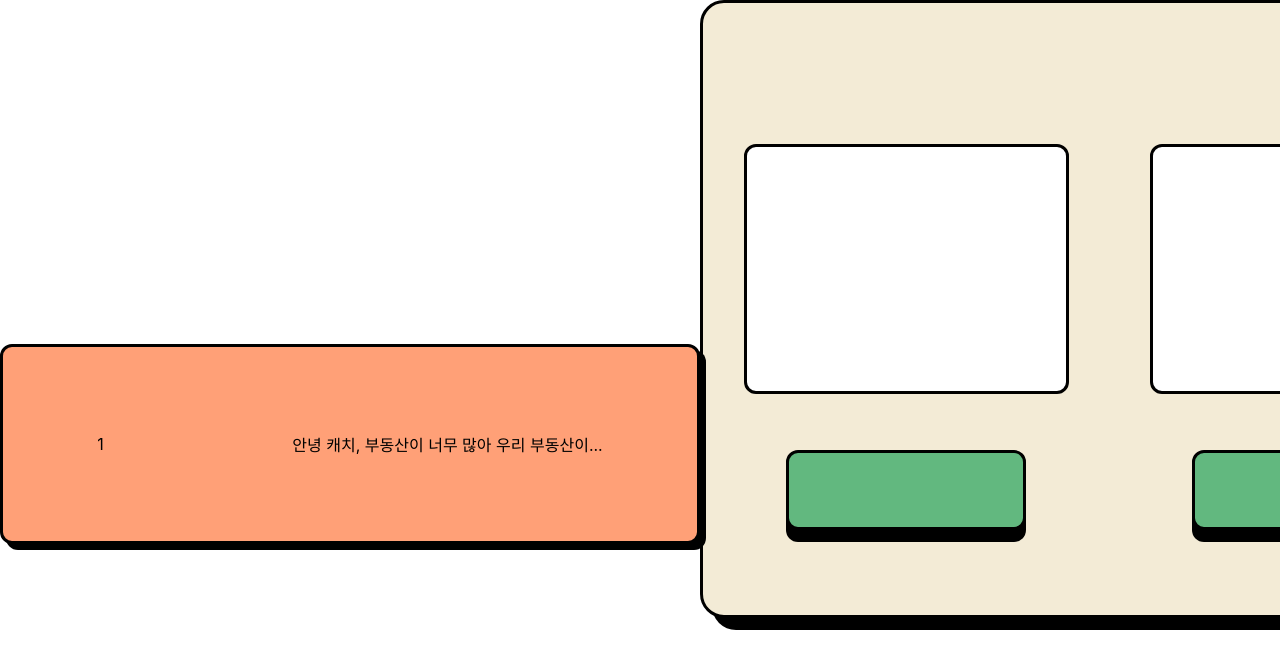
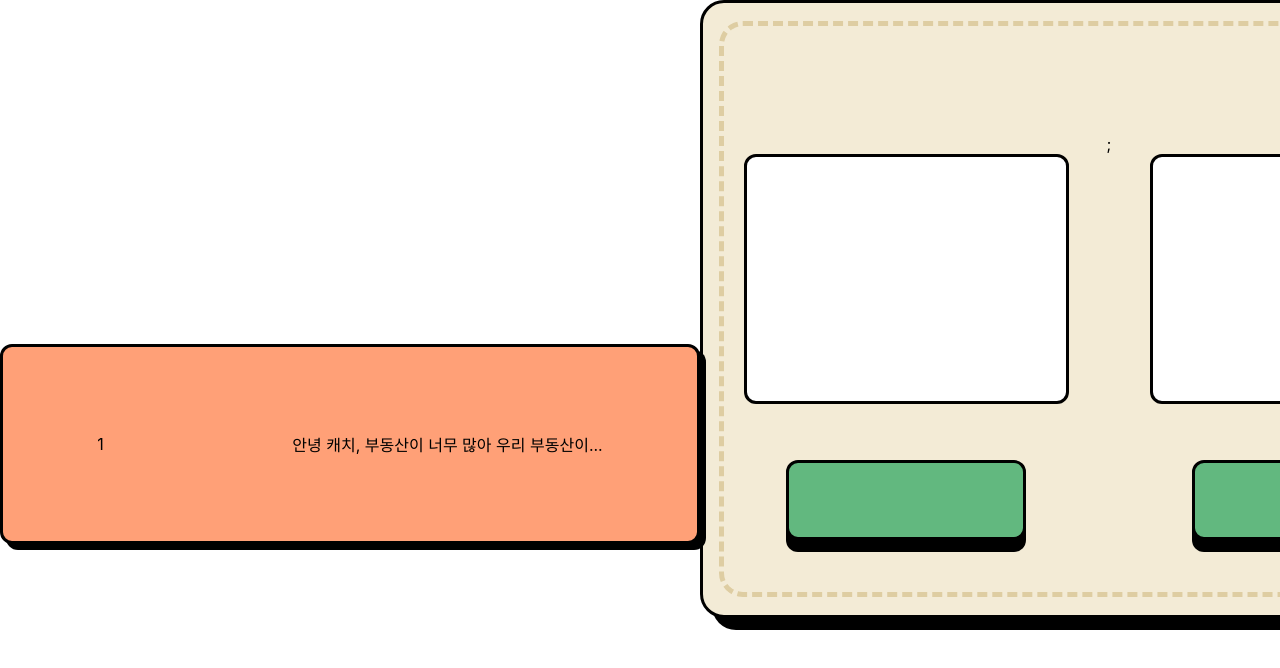
Before and after one commit to skku-comit/catch, a React (Create React App) app: page /catch/q1-page in a window 1280 px wide. Shown: the top 668 px of the page. Built offline with nearby package versions, Linux system fonts and the light colour scheme.

Commit message:
border created

```diff
--- a/src/pages/QuestionPages/Question1Page.js
+++ b/src/pages/QuestionPages/Question1Page.js
@@ -15,6 +15,7 @@ const Question1Page = () => {
       </div>
 
       <div className={classes["question-answer"]}>
+        <div className={classes["question-border"]}></div>;
         <QuestionImage />
         <QuestionButton />
       </div>
--- a/src/pages/QuestionPages/Question1Page.module.css
+++ b/src/pages/QuestionPages/Question1Page.module.css
@@ -14,24 +14,39 @@
   border-radius: 12px;
   background-color: #ffa077;
   box-shadow: 6px 6px 0px black;
+
   display: flex;
   flex-direction: row;
   justify-content: space-around;
   align-items: center;
   position: relative;
+  z-index: 1;
   top: 43%;
 }
 
 .question-answer {
-  background-color: #f3ebd6;
   width: 818px;
   height: 618px;
   border: 3px solid black;
   border-radius: 24px;
   margin-bottom: 65px;
+  background-color: #f3ebd6;
   box-shadow: 12px 12px 0px black;
+
+  order: 1;
   display: flex;
   flex-flow: row wrap;
   justify-content: space-around;
   align-content: center;
+
+  position: relative;
 }
+
+.question-border {
+  position: absolute;
+  width: 96%;
+  height: 94%;
+  top: 3%;
+  border: 5px dashed #decda2;
+  border-radius: 24px;
+}
```
